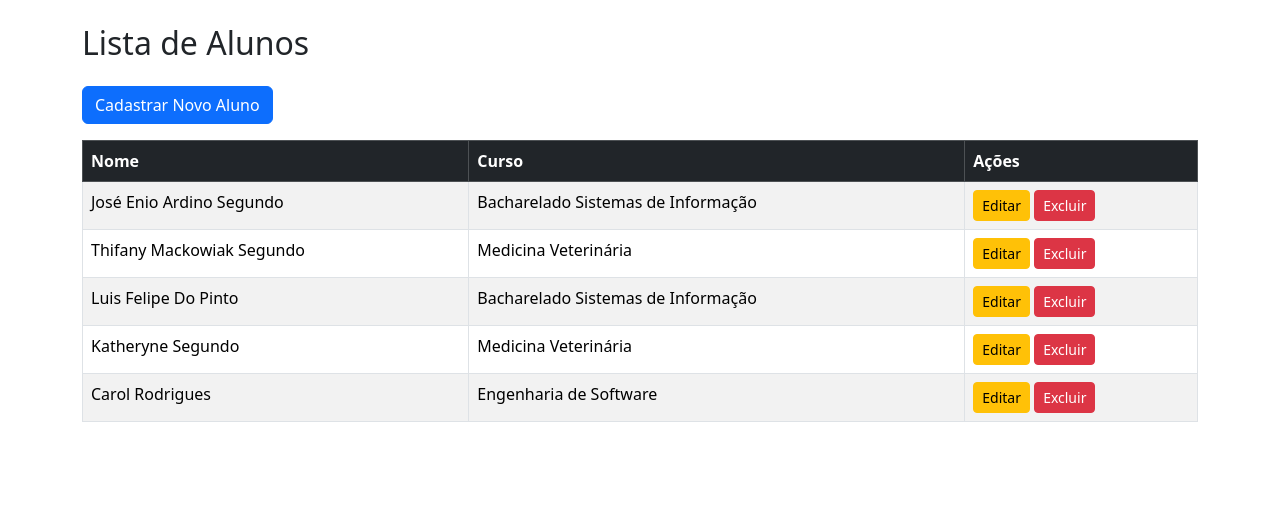
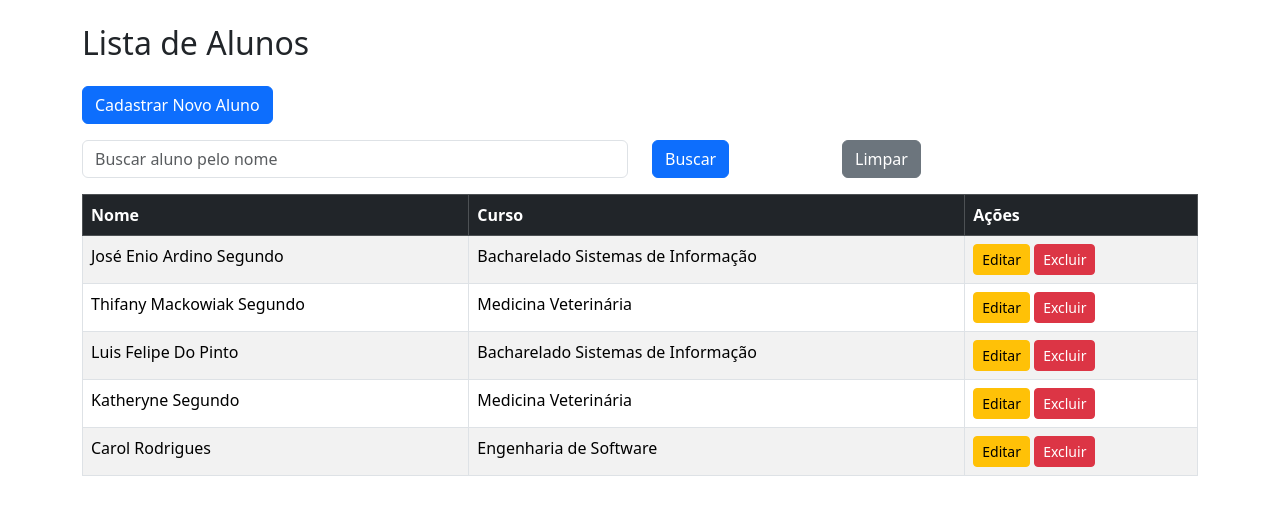
Before and after one commit to JoseEnioSegundo/sistema_alunos, a Django app: page / in a window 1280 px wide. Shown: the part 56-571 px from the top of the page. Run offline with Django 5.2, Linux system fonts and the light colour scheme; data comes from the database, SQL or seed files in the repository.

Commit message:
feat: adicionando busca de alunos pelo nome/matricula/curso

```diff
--- a/alunos/templates/alunos/lista_alunos.html
+++ b/alunos/templates/alunos/lista_alunos.html
@@ -7,6 +7,25 @@
 <a href="{% url 'cadastrar_aluno' %}" class="btn btn-primary mb-3">
     Cadastrar Novo Aluno
 </a>
+<form method="GET" class="row mb-3">
+    <div class="col-md-6">
+        <input type="text" name="buscar" class="form-control"
+               placeholder="Buscar aluno pelo nome"
+               value="{{ request.GET.buscar }}">
+    </div>
+
+    <div class="col-md-2">
+        <button type="submit" class="btn btn-primary">
+            Buscar
+        </button>
+    </div>
+
+    <div class="col-md-2">
+        <a href="{% url 'lista_alunos' %}" class="btn btn-secondary">
+            Limpar
+        </a>
+    </div>
+</form>
 
 <table class="table table-striped table-bordered">
     <thead class="table-dark">
@@ -39,5 +58,34 @@
         {% endfor %}
     </tbody>
 </table>
+<nav>
+    <ul class="pagination">
+
+        {% if alunos.has_previous %}
+            <li class="page-item">
+                <a class="page-link" href="?page={{ alunos.previous_page_number }}{% if request.GET.buscar %}&buscar={{ request.GET.buscar }}{% endif %}">
+                    Anterior
+                </a>
+            </li>
+        {% endif %}
+
+        {% for num in alunos.paginator.page_range %}
+            <li class="page-item {% if alunos.number == num %}active{% endif %}">
+                <a class="page-link" href="?page={{ num }}{% if request.GET.buscar %}&buscar={{ request.GET.buscar }}{% endif %}">
+                    {{ num }}
+                </a>
+            </li>
+        {% endfor %}
+
+        {% if alunos.has_next %}
+            <li class="page-item">
+                <a class="page-link" href="?page={{ alunos.next_page_number }}{% if request.GET.buscar %}&buscar={{ request.GET.buscar }}{% endif %}">
+                    Próximo
+                </a>
+            </li>
+        {% endif %}
+
+    </ul>
+</nav>
 
 {% endblock %}
```
